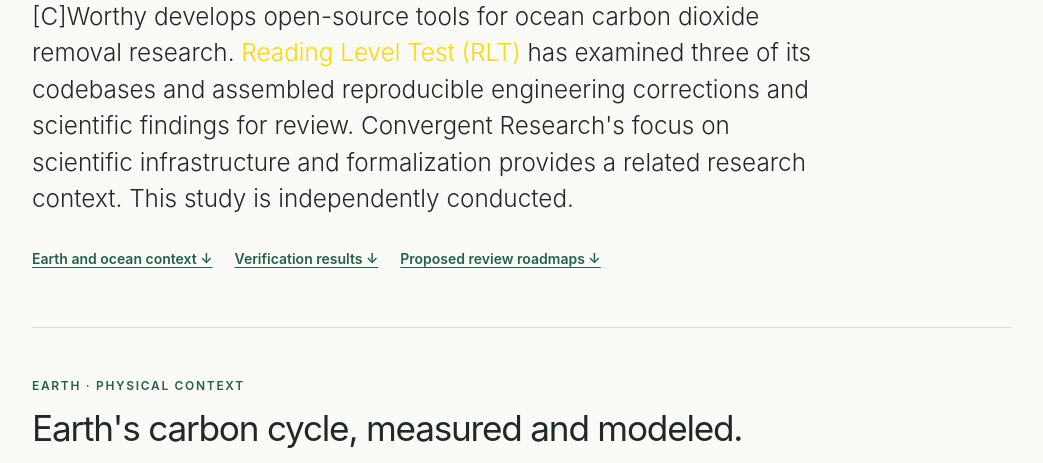
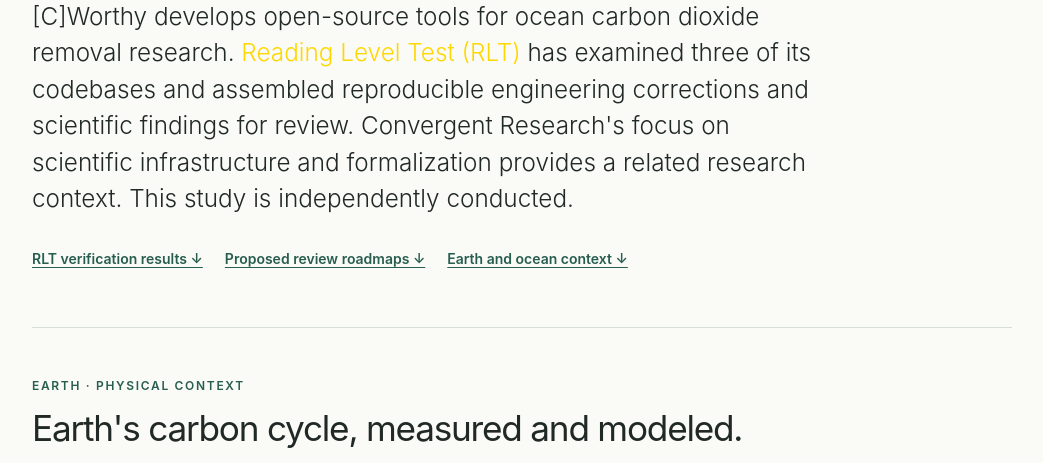
Before and after one commit to thinkthoughts/math29, a plain HTML site: page carbondioxide/C/index.html in a window 1280 px wide. Shown: the part 299-762 px from the top of the page, without its empty margins (118-1161 px from the left). Drawn offline with Linux system fonts and the light colour scheme.

Commit message:
Rearrange action links in index.html

```diff
--- a/carbondioxide/C/index.html
+++ b/carbondioxide/C/index.html
@@ -86,7 +86,7 @@
 <!--<p class="lead">The Earth's carbon cycle is its history. It's imperative that we prioritize accurate science like clean datacenters ocean carbon dioxide removal.</p>
 <p class="lede-note">-->
 <p class="lead">[C]Worthy develops open-source tools for ocean carbon dioxide removal research. <span style="color: gold;">Reading Level Test (RLT)</span><!--, working with ChatGPT, Claude, Lean 4, and independent numerical verification,--> has examined three of its codebases and assembled reproducible engineering corrections and scientific findings for review. Convergent Research's focus on scientific infrastructure and formalization provides a related research context. This study is independently conducted.</p>
-<div class="actions"><a href="#earth">Earth and ocean context ↓</a><a href="#progress">Verification results ↓</a><a href="#roadmaps">Proposed review roadmaps ↓</a></div>
+<div class="actions"><a href="#progress">RLT verification results ↓</a><a href="#roadmaps">Proposed review roadmaps ↓</a><a href="#earth">Earth and ocean context ↓</a></div>
 </div>
 <section aria-labelledby="earth-title" id="earth">
 <p class="eyebrow">Earth · Physical context</p>
```
